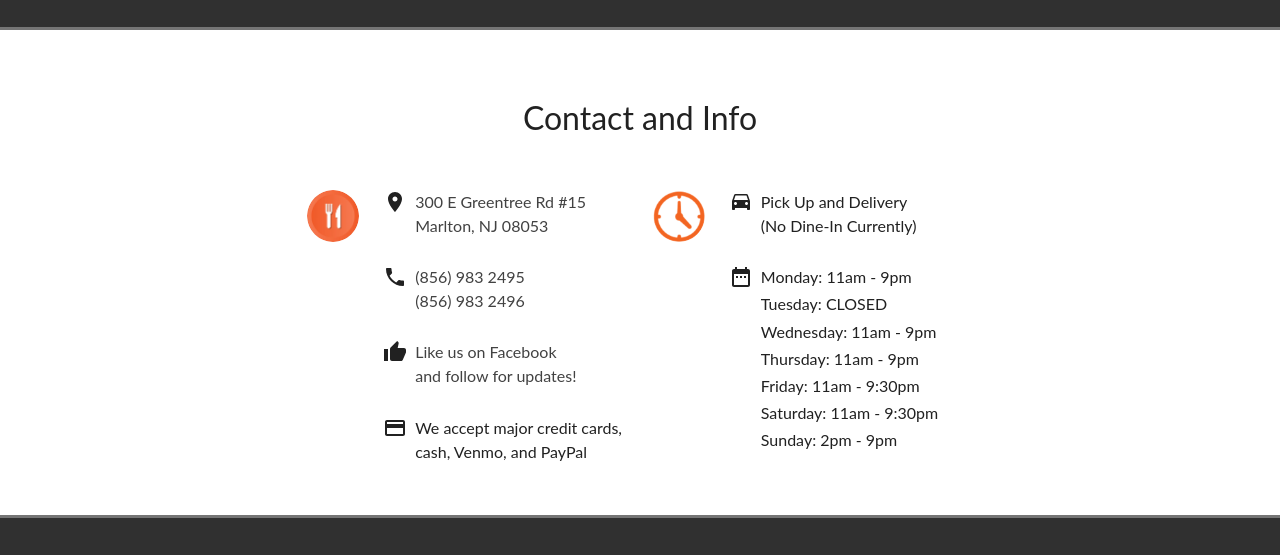
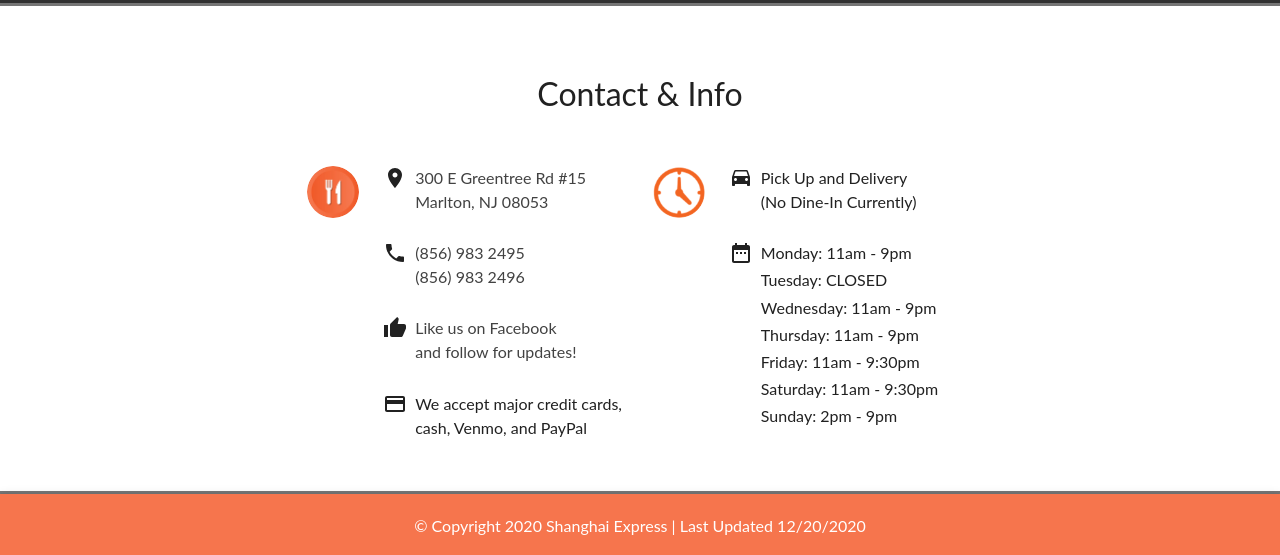
Before and after one commit to kellyhe88/kellyhe88.github.io, a React (Create React App) app: page /#/ in a window 1280 px wide. Before the commit this address led to /#/food. Shown: the part 1527-2082 px from the top of the page. Before the commit the page ends 2045 px from the top, so only its background shows below. Built offline with nearby package versions, Linux system fonts and the light colour scheme.

Commit message:
added footer

```diff
--- a/src/components/Contact.js
+++ b/src/components/Contact.js
@@ -114,7 +114,7 @@
     <Box className={classes.contentArea}>
 
       <Typography className={classes.title}>
-        Contact and Info
+        Contact & Info
       </Typography>
       <Box className={classes.info}>
         <Box className={classes.info1}>
--- a/src/components/Food.js
+++ b/src/components/Food.js
@@ -73,7 +73,7 @@
 
   return (
     <div>
-      <Box height="5.5rem" />
+      <Box height="4rem" />
 
       <Box className={classes.contentArea}>
 
--- /dev/null
+++ b/src/components/Footer.js
@@ -0,0 +1,38 @@
+import React from 'react';
+import { makeStyles } from '@material-ui/core/styles';
+import AppBar from '@material-ui/core/AppBar';
+import Toolbar from '@material-ui/core/Toolbar';
+import Button from '@material-ui/core/Button';
+import { Typography } from '@material-ui/core';
+
+
+const useStyles = makeStyles((theme) => ({
+  root: {
+    flexGrow: 1,
+  },
+  menuButton: {
+    marginRight: theme.spacing(5),
+  },
+  title: {
+    flexGrow: 1,
+  },
+}));
+
+export default function Footer() {
+  const classes = useStyles();
+
+  return (
+    <div className={classes.root}>
+      <AppBar position="static" color="secondary" style={{ alignItems: 'center' }}>
+        <Toolbar scrollBehavior="smooth" >
+          <Typography style={{ color: "white" }}>
+            © Copyright 2020 Shanghai Express | Last Updated 12/20/2020
+          </Typography>
+          {/* <Button color="textSecondary" href='#intro'>Home</Button>
+          <Button color="textSecondary" href='https://www.qmenu.us/#/shanghai-express-marlton' target="_blank">Order Online</Button>
+          <Button color="textSecondary" href='#contact'>Contact & Info</Button> */}
+        </Toolbar>
+      </AppBar>
+    </div >
+  );
+}
--- a/src/components/HomePage.js
+++ b/src/components/HomePage.js
@@ -3,6 +3,7 @@
 import Intro from "./Intro";
 import Contact from "./Contact";
 import Food from "./Food";
+import Footer from "./Footer";
 
 
 import { makeStyles } from "@material-ui/core/styles";
@@ -26,6 +27,7 @@
       </div>
       <div id="contact">
         <Contact />
+        <Footer />
       </div>
 
 
--- a/src/components/Navbar.js
+++ b/src/components/Navbar.js
@@ -22,11 +22,11 @@
 
   return (
     <div className={classes.root}>
-      <AppBar position="static">
+      <AppBar position="static" style={{ alignItems: 'center' }}>
         <Toolbar scrollBehavior="smooth">
-          <Button color="inherit" href='#intro'>Home</Button>
-          <Button color="inherit" href='https://www.qmenu.us/#/shanghai-express-marlton' target="_blank">Order Online</Button>
-          <Button color="inherit" href='#contact'>Contact & Info</Button>
+          <Button color="inherit" href='#intro'> Home </Button>
+          <Button color="inherit" href='https://www.qmenu.us/#/shanghai-express-marlton' target="_blank"> Order Online </Button>
+          <Button color="inherit" href='#contact'> Contact & Info </Button>
         </Toolbar>
       </AppBar>
     </div>
```
